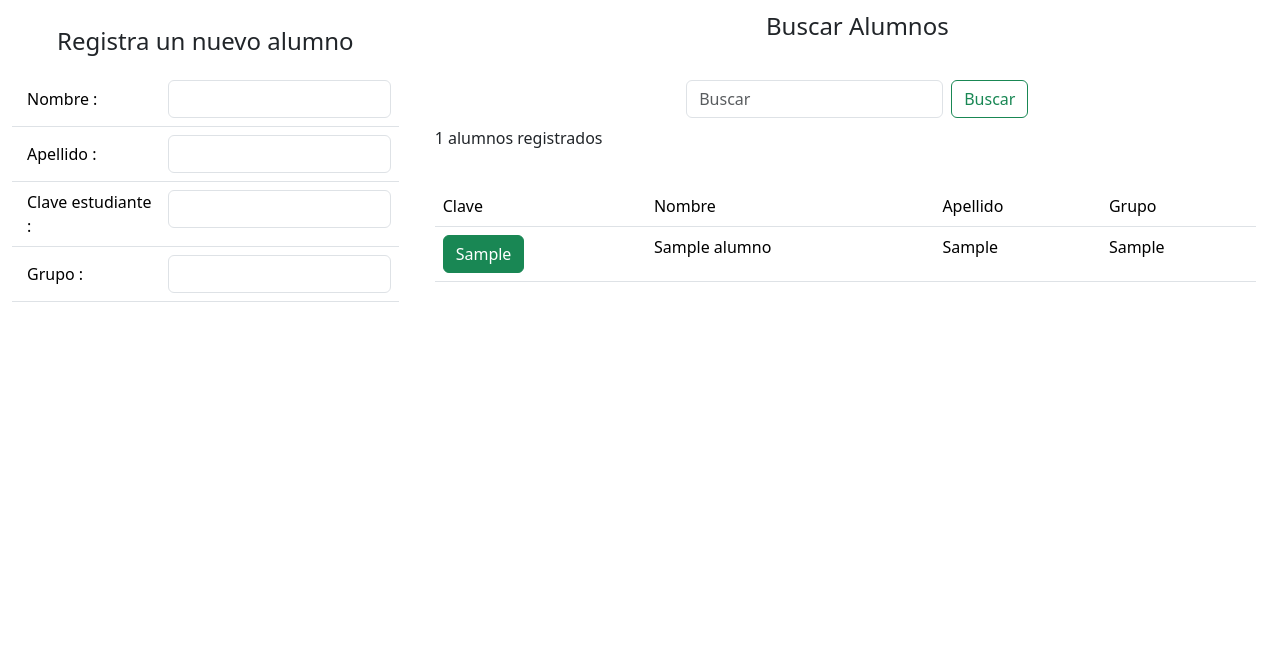
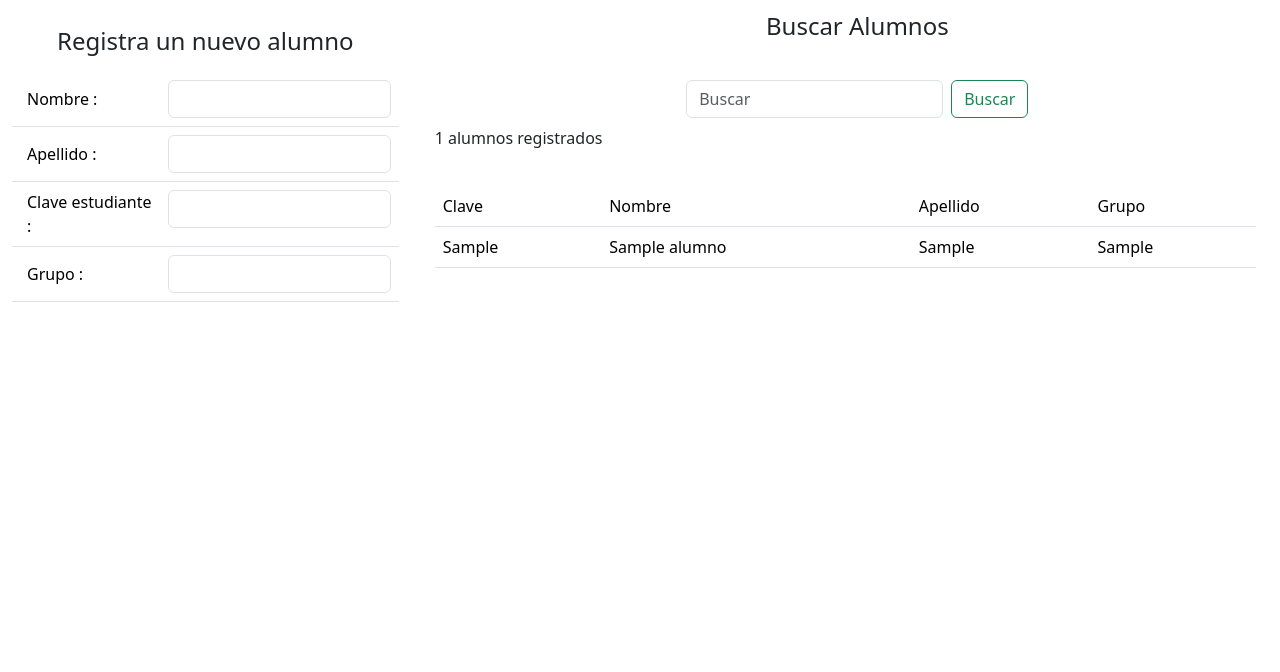
Before and after one commit to Gabrielsalom08/progamabiblio, a Django app: page /alumno in a window 1280 px wide. Shown: the part 141-813 px from the top of the page. Run offline with Django 5.2, Linux system fonts and the light colour scheme; tables that the repository leaves empty hold one stand-in row (values such as "Sample post").

Commit message:
finalizado ventana alumnos

```diff
--- a/biblio_app/templates/alumnos.html
+++ b/biblio_app/templates/alumnos.html
@@ -48,7 +48,7 @@
                 <input type="file" name="excel_file">
                 <button class="btn btn-primary" type="submit" style="align-self: center;"> Cargar desde Excel</button>
             </form>
-            <button class="btn btn-danger" type="button"> Fin de curso</button>
+            <button class="btn btn-danger" type="button" onclick="confirmarBorrarAlumnos()"> Fin de curso</button>
             {% endif %}
         </div>
     </div>
@@ -66,7 +66,7 @@
                 <p>{{alumnos|length}} alumnos registrados</p>
             </div>
             <div class="row" style="margin-top: 20px;">
-                <div class="container" style="overflow-y:auto ; height: 400px;">
+                <div class="container" style="overflow-y:auto ;">
                     <table class="table table-hover">
                         <thead>
                             <td>Clave</td>
@@ -78,9 +78,13 @@
                             {% for alumno in alumnos %}
                                 <tr>
                                     <td>
+                                        {% if user.is_authenticated %}
                                         <a href="{% url 'alumno_detalle' pk=alumno.pk %}" class="btn btn-success">
                                             {{ alumno.clave }}
                                         </a>
+                                        {%else%}
+                                        {{ alumno.clave }}
+                                        {%endif%}
                                     </td>
                                     <td>{{ alumno.nombre }}</td>
                                     <td>{{ alumno.apellido }}</td>
@@ -95,5 +99,15 @@
         </div>
     </div>
 </div>
-
+<script>
+    function confirmarBorrarAlumnos() {
+        if (confirm("¿Estás seguro de que quieres borrar a todos los alumnos?")) {
+            // Si el usuario confirma, redirige al servidor para borrar los datos
+            window.location.href = "/alumno/borrar_todos";
+        } else {
+            // Si el usuario cancela, no hagas nada
+            // Puedes agregar un mensaje o realizar alguna acción adicional si lo deseas
+        }
+    }
+</script>
  {% endblock %}
--- a/biblio_app/templates/editar_alumno.html
+++ b/biblio_app/templates/editar_alumno.html
@@ -57,6 +57,6 @@
     <input type="text" name="clave" value="{{ alumno.clave }}"><br>
     <label for="grupo">Grupo:</label>
     <input type="text" name="grupo" value="{{ alumno.grupo }}"><br>
-    <button type="submit">Guardar cambios</button>
+    <button type="submit" class="btn btn-primary">Guardar cambios</button>
 </form>
 {% endblock %}
--- a/biblio_app/urls.py
+++ b/biblio_app/urls.py
@@ -34,4 +34,6 @@ urlpatterns = [
     path('alumno/editar/<int:pk>/', editar_alumno, name='editar_alumno'),
     path('alumno/eliminar/<int:pk>/', eliminar_alumno, name='eliminar_alumno'),
     path('alumno/cargar_excel', cargar_desde_excel, name='cargar_desde_excel'),
+    path('alumno/borrar_todos', borrar_todos_los_alumnos, name='borrar_todos_los_alumnos'),
+
 ]
--- a/biblio_app/views.py
+++ b/biblio_app/views.py
@@ -128,3 +128,13 @@ def cargar_desde_excel(request):
             return redirect('/alumno')
 
     return render(request, 'tu_template_excel.html')
+
+def borrar_todos_los_alumnos(request):
+    if request.method == 'GET':
+        # Realiza la lógica para borrar todos los registros de la tabla de alumnos
+        alumno.objects.all().delete()
+
+        # Redirige de vuelta a la página de alumnos
+        return redirect('/alumno')
+
+    return HttpResponse("Solicitud no válida.")
```
